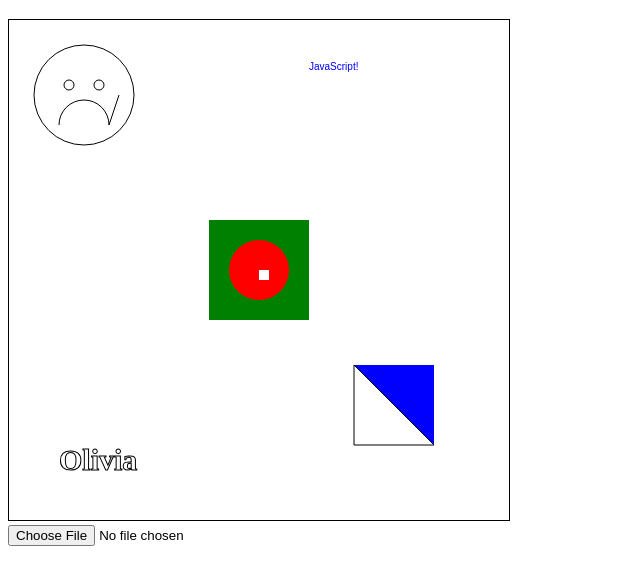
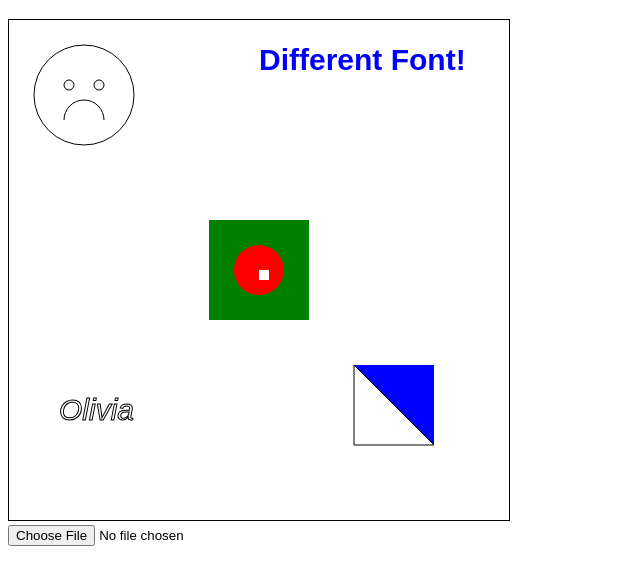
Before and after one commit to ooudsema/discussion_8, a plain HTML site: page canvas.html in a window 1280 px wide. Shown: the part 61-646 px from the top of the page, without its empty margins (0-640 px from the left). Drawn offline with Linux system fonts and the light colour scheme.

Commit message:
Update canvas.html

```diff
--- a/canvas.html
+++ b/canvas.html
@@ -3,13 +3,17 @@
 <head>
 	<meta charset="UTF-8">
 	<title>Canvas Example</title>
-	<link rel="stylesheet" type="text/css" href="styles/canvas-style.css">
+	<style type="text/css">
+		canvas{
+			border: 1px solid black;
+		}
+	</style>
 
 
 </head>
 <body>
 	<h1>Canvas Example</h1>
-	<canvas id="canvas" width = "500px" height="500px">
+	<canvas id="canvas" width="500" height="500">
   An alternative text describing what your canvas displays.
 </canvas>
 
@@ -19,44 +23,34 @@
 	var ctx = canvas.getContext('2d');
 	ctx.fillStyle = 'green';
 	ctx.fillRect(200, 200, 100, 100);
-	//ctx.strokeRect(225,225,50,50);
-	ctx.arc(250,250,30,0,Math.PI*2, false);
-	ctx.fillStyle = 'red'
-	ctx.fill()
+	// ctx.strokeRect(225,225,50,50);
+	ctx.fillStyle = 'red';
+	ctx.arc(250,250,25,0,2*Math.PI);
+	ctx.fill();
 	ctx.clearRect(250,250,10,10);
-
-
 	//Paths
-
 	// https://www.html5canvastutorials.com/tutorials/html5-canvas-arcs/
-
 	// arc(x, y, radius, startAngle, endAngle, anticlockwise)
 	// closePath() connects the first point with the last point
-
 	ctx.beginPath();					 //quit old drawing, start new one
 	ctx.arc(75,75,50,0,Math.PI*2,true);  // Outer circle
-
-	ctx.moveTo(110,75);
-	ctx.arc(75,105,25,0,Math.PI, true);   // Mouth
-
-
-
+	// ctx.moveTo(110,75);
+	// ctx.arc(75,75,35,0,Math.PI,false);   // Mouth
+	ctx.moveTo(55,100);
+	ctx.arc(75,100,20,Math.PI*1,0,false);   // Mouth
 	ctx.moveTo(65,65);
 	ctx.arc(60,65,5,0,Math.PI*2,true);  // Left eye
-
 	ctx.moveTo(95,65);
 	ctx.arc(90,65,5,0,Math.PI*2,true);  // Right eye
 	ctx.stroke();
-
 	//Lines
 	// Filled triangle
 	ctx.beginPath();
 	ctx.moveTo(425,345);
 	ctx.lineTo(425,425);
-	ctx.lineTo(345,345);
+	ctx.lineTo(345,345)
 	ctx.fillStyle = 'blue';
 	ctx.fill();
-
 	// Stroked triangle
 	ctx.beginPath();
 	ctx.moveTo(345,345);
@@ -64,18 +58,12 @@
 	ctx.lineTo(425,425);
 	ctx.closePath();
 	ctx.stroke();
-
-
 	//Text
 	ctx.fillStyle = '#00F';
-	ctx.font = 'Times New Roman 100px Sans-Serif';
-
-	ctx.fillText('JavaScript!', 300, 50);
-
-	ctx.font = 'Bold 30px Times New Roman';
-	ctx.strokeText('Olivia', 50, 450);
-
-
+	ctx.font = 'Italic 30px Sans-Serif';
+	ctx.strokeText('Olivia', 50, 400);
+	ctx.font = 'Bold 30px Arial';
+	ctx.fillText('Different Font!', 250, 50);
 	function myFunction(){
     var x = document.getElementById("myFile");
     var txt = "";
@@ -87,6 +75,10 @@
             img.src = "images/" + x.files[0].name;
 			img.onload = function(){
 				ctx.drawImage(img, 25, 300);
+				// ctx.drawImage(img, img.width / 4, img.height / 4, img.width / 2, img.height / 2, 0, 0, canvas.width, canvas.height);
+				ctx.fillStyle = '#00F';
+			ctx.font = 'Italic 30px Sans-Serif';
+			ctx.strokeText('Olivia', 50, 400);
       		}
       	}
       }
```
